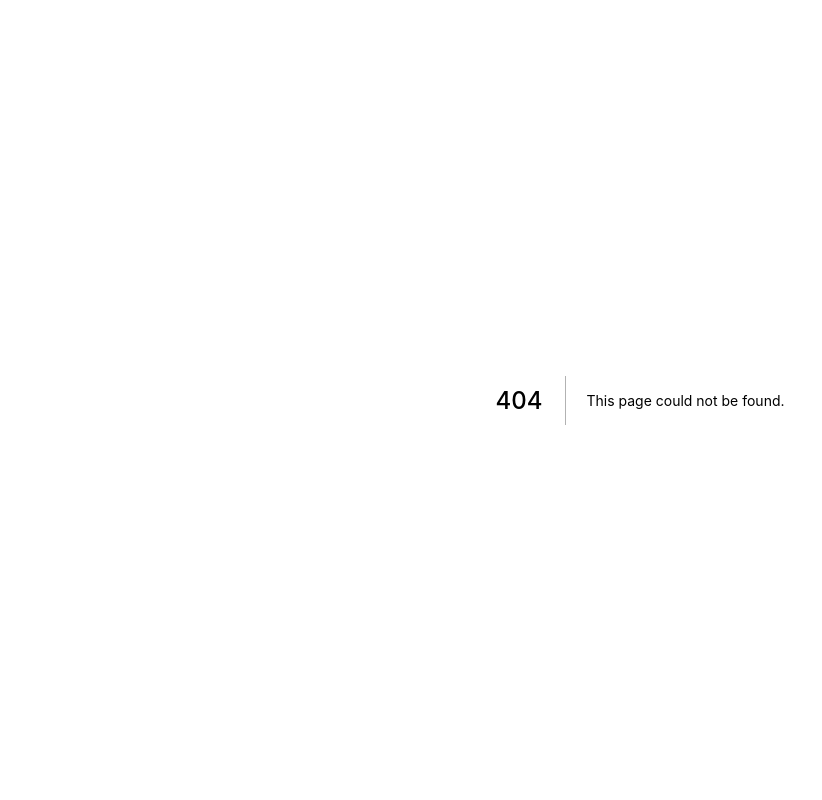
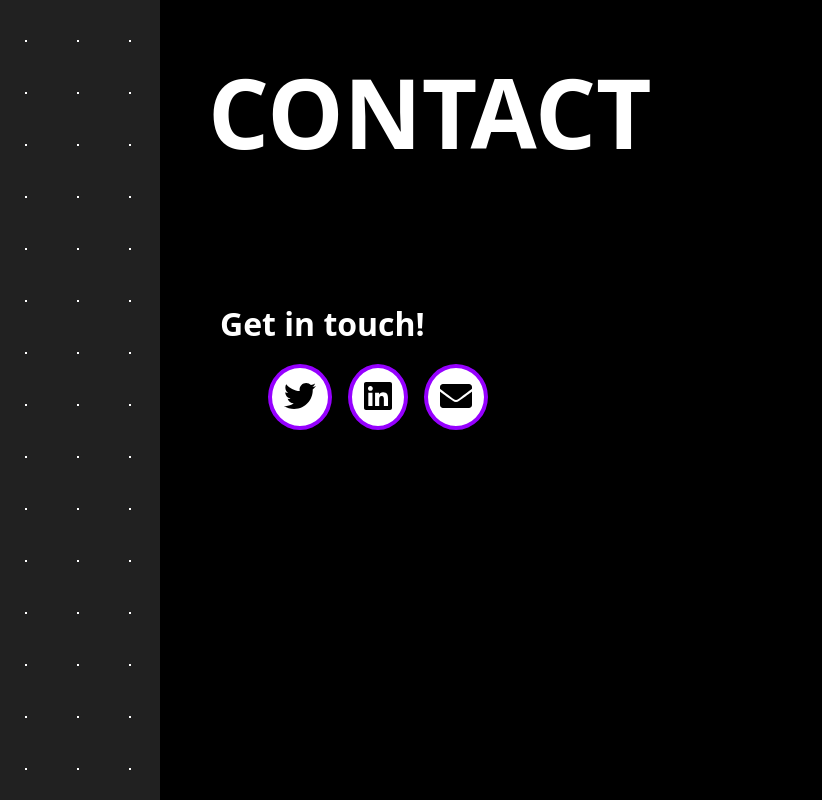
Before and after one commit to ian-starts/iankok.com, a Next.js app: page /contact in a window 1280 px wide. Before the commit this address had no page. Shown: the whole page, without its empty margins (0-822 px from the left). Built offline with nearby package versions, Linux system fonts and the light colour scheme.

Commit message:
add contact page

```diff
--- /dev/null
+++ b/next.config.js
@@ -0,0 +1,4 @@
+const withCSS = require('@zeit/next-css')
+module.exports = withCSS({
+    /* config options here */
+})
--- a/package.json
+++ b/package.json
@@ -13,6 +13,10 @@
   "author": "",
   "license": "ISC",
   "dependencies": {
+    "@fortawesome/fontawesome-svg-core": "^1.2.27",
+    "@fortawesome/free-brands-svg-icons": "^5.12.1",
+    "@fortawesome/free-solid-svg-icons": "^5.12.1",
+    "@fortawesome/react-fontawesome": "^0.1.8",
     "@zeit/next-sass": "^1.0.1",
     "next": "^9.2.2",
     "react": "^16.12.0",
@@ -21,6 +25,7 @@
   },
   "devDependencies": {
     "@fullhuman/postcss-purgecss": "^2.0.6",
+    "@zeit/next-css": "^1.0.1",
     "autoprefixer": "^9.7.4",
     "tailwindcss": "^1.2.0"
   }
--- a/pages/_app.js
+++ b/pages/_app.js
@@ -1,5 +1,10 @@
+import React from 'react'
+import App, { Container } from 'next/app'
 import '../styles.css'
 
+import { config } from '@fortawesome/fontawesome-svg-core'
+import '@fortawesome/fontawesome-svg-core/styles.css' // Import the CSS
+config.autoAddCss = false;
 // This default export is required in a new `pages/_app.js` file.
 export default function MyApp({ Component, pageProps }) {
     return <Component {...pageProps} />
--- /dev/null
+++ b/pages/contact.js
@@ -0,0 +1,50 @@
+import React, {useState, useEffect} from 'react';
+import Link from "next/link";
+import {FontAwesomeIcon} from '@fortawesome/react-fontawesome'
+import {faTwitter, faLinkedin} from '@fortawesome/free-brands-svg-icons'
+import {faEnvelope} from '@fortawesome/free-solid-svg-icons'
+
+export default (props) => {
+    return (
+        <div className="flex">
+            <Link href={"/"}>
+                <div className="flex w-0 lg:w-40 xl:w-40"/>
+            </Link>
+            <div className="flex-1 h-screen bg-black overflow-auto">
+                <div className="max-w-2xl py-10 px-8 md:px-12 lg:px-12 xl:px-12">
+                    <div className="flex flex-row">
+                        <h1 className="text-white font-bold text-6xl md:text-7xl lg:text-8xl xl:text-8xl">CONTACT</h1>
+                    </div>
+                    <div className="mx-3">
+                        <h2 className="text-white pt-10 font-semibold leading-tight mt-20 text-2xl md:text-3xl lg:text-4xl xl:text-4xl">
+                            Get in touch!
+                        </h2>
+                        <ul className="flex flex-row flex-wrap mt-5 ml-10">
+                            <li className={"mx-2"}>
+                                <a target="_blank" rel="noopener noreferrer" href="https://twitter.com/starts_ian">
+                                    <div className="p-3 align-middle bg-white border-4" style={{borderRadius: '100%', borderColor: '#9600ff'}}>
+                                        <FontAwesomeIcon size={'2x'} icon={faTwitter}/>
+                                    </div>
+                                </a>
+                            </li>
+                            <li className={"mx-2"}>
+                                <a target="_blank" rel="noopener noreferrer" href="https://www.linkedin.com/in/yoni-kok-b0885813a/">
+                                    <div className="p-3 align-middle bg-white border-4" style={{borderRadius: '100%', borderColor: '#9600ff'}}>
+                                        <FontAwesomeIcon size={'2x'} icon={faLinkedin}/>
+                                    </div>
+                                </a>
+                            </li>
+                            <li className={"mx-2"}>
+                                <a target="_blank" rel="noopener noreferrer" href="mailto:hello@iankok.com">
+                                    <div className="p-3 align-middle bg-white border-4" style={{borderRadius: '100%', borderColor: '#9600ff'}}>
+                                        <FontAwesomeIcon size={'2x'} icon={faEnvelope}/>
+                                    </div>
+                                </a>
+                            </li>
+                        </ul>
+                    </div>
+                </div>
+            </div>
+        </div>
+    )
+}
```
Also changed, not shown: 1 other file (tests, documents, lock files or other folders).
